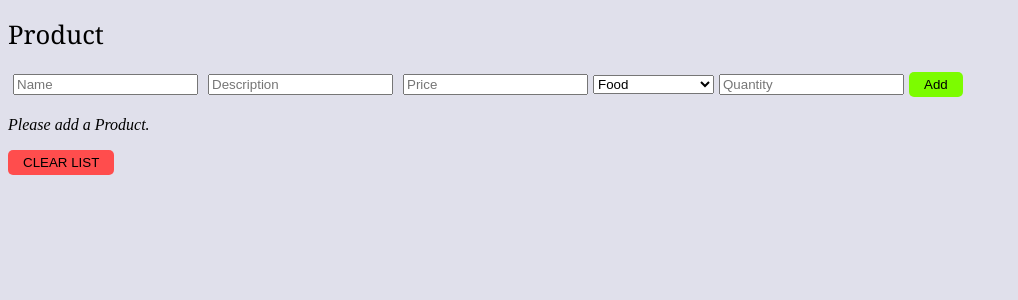
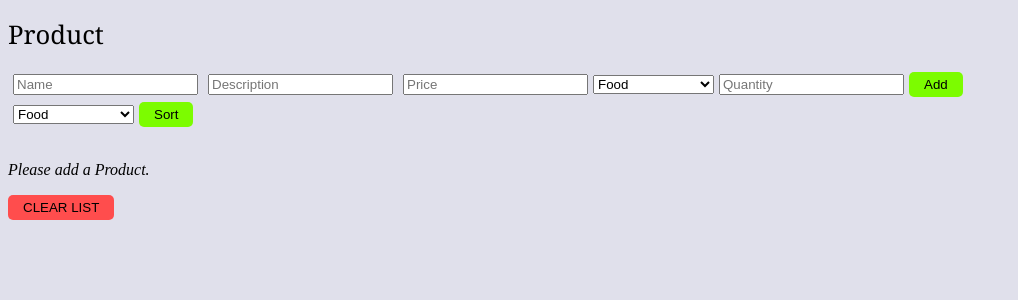
Before and after one commit to alvin7285/BIT306, a React app in the folder reactApp/: page / in a window 1280 px wide. Shown: the top 300 px of the page, without its empty margins (0-1018 px from the left). Built offline with nearby package versions, Linux system fonts and the light colour scheme.

Commit message:
added sort

```diff
--- a/reactApp/src/main.js
+++ b/reactApp/src/main.js
@@ -24,7 +24,15 @@ function addProduct(name, description, price, category, quantity) {
 function deleteProduct(index) {
   return {
     type: 'DELETE_PRODUCT',
-    index: index
+    index: index,
+  };
+}
+
+function sortingProduct(index,filterCategory){
+  return{
+    type: 'SORTING_PRODUCT',
+    index: index,
+    filterCategory:filterCategory
   };
 }
 
@@ -57,6 +65,19 @@ function productApp(state, action) {
         }
       });
 
+      case 'SORTING_PRODUCT':
+        var newState = Object.assign({}, state);
+          if(newState.product.items[action.index].category = filterCategory){
+            return Object.assign({}, state, {
+              product: {
+                items: items
+              }
+            });
+          }
+
+
+        return newState;
+
       case 'CLEAR_PRODUCT':                                        //REDUCER THAT ACCEPTS THE CLEAR ACTION
         return Object.assign({}, state,{
           product:{
@@ -71,6 +92,100 @@ function productApp(state, action) {
 
 var store = createStore(productApp, defaultState);
 
+class SortingProduct extends React.Component {
+  constructor(props) {
+    super(props);
+    this.state = {
+      filterCategory: 'Food',
+    };
+
+    this.handleFilterCategory = this.handleFilterCategory.bind(this);
+    this.onSortingFormSubmit = this.onSortingFormSubmit.bind(this);
+  }
+
+  handleFilterCategory(e) {
+    this.setState({ filterCategory: e.target.value });
+  }
+
+  categoryFilter(filterCategory){
+    this.setState({ filterCategory: filterCategory});
+  }
+
+
+  onSortingFormSubmit(e){
+    e.preventDefault();
+    store.dispatch(sortingProduct(this.props.index, this.props.filterCategory));
+    this.setState({filterCategory: 'Food'});
+  }
+
+
+  render() {
+    return (
+      <div>
+        <form onSubmit={this.state.onSortingFormSubmit}>
+          <select id ="textbox" value={this.state.filterCategory}
+            onChange={this.handleFilterCategory}
+            filterCategory = {this.state.categoryFilter}>
+            <option value="Food">Food</option>
+            <option value="Handcraft Item">Handcraft Item</option>
+            <option value="Homemade Item">Homemade Item</option>
+          </select>
+          <input type="submit" value="Sort" />
+        </form>
+
+        <FilterProductList
+          products={this.props.product}
+          filterCategory={this.state.filterCategory}
+        />
+      </div>
+    );
+  }
+}
+
+class FilterProductList extends React.Component {
+  constructor(props) {
+    super(props);
+    this.state = {
+      items: []
+    };
+  }
+
+  componentWillMount() {
+    store.subscribe(() => {
+      var state = store.getState();
+      this.setState({
+        items: state.product.items
+      });
+    });
+  }
+
+  render() {
+    const filterCategory = this.props.filterCategory;
+
+    var items = [];
+
+    this.state.items.forEach((item, index) => {
+      if (item.name.indexOf(filterCategory) === 2) {
+        item.push(<ProductItem
+          items={items}
+          key={index}
+          index={index}
+          name={item.name}
+          description={item.description}
+          price={item.price}
+          category={item.category}
+          quantity={item.quantity}
+        />);
+      }
+
+    });
+
+    return (
+      <ol class= "flex-bigContainer">{ items }</ol>
+    );
+  }
+}
+
 class ClearButton extends React.Component{                      //INVOKE THE CLEAR METHOD AND RENDER THE CLEAR BUTTON
   clearProduct(){
     store.dispatch(clearProduct());
@@ -78,7 +193,7 @@ class ClearButton extends React.Component{                      //INVOKE THE CLE
 
   render(){
     return(
-      <button id="delete" onClick={this.clearProduct.bind(this)}>CLEAR LIST</button>
+      <button id = "delete"onClick={this.clearProduct.bind(this)}>CLEAR LIST</button>
     );
   }
 }
@@ -172,15 +287,15 @@ class ProductItem extends React.Component {
   render() {
     return (
       <li class="flex-container">
-         <div class="flex-item">Name: {this.props.name}<br /></div>
-         <div class="flex-item">Description: {this.props.description}</div>
-         <div class="flex-item">Price: RM{this.props.price}</div>
-         <div class="flex-item">Category: {this.props.category}</div>
-         <div class="flex-item">Quantity: {this.props.quantity}</div>
+        <div class="flex-item">Name: {this.props.name}</div>
+        <div class="flex-item">Description: {this.props.description}</div>
+        <div class="flex-item">Price: RM{this.props.price}</div>
+        <div class="flex-item">Category: {this.props.category}</div>
+        <div class="flex-item">Quantity: {this.props.quantity}</div>
 
         <a href="#" onClick={this.onDeleteClick.bind(this)}
            class="deleteProduct"style={{textDecoration: 'none'}}>
-         [Delete Product]
+         Delete Product
         </a>
 
       </li>
@@ -189,6 +304,7 @@ class ProductItem extends React.Component {
     );
   }
 }
+
 
 class ProductList extends React.Component {
   constructor(props) {
@@ -231,7 +347,7 @@ class ProductList extends React.Component {
     }
 
     return (
-      <ol class="flex-bigContainer">{ items }</ol>
+      <ol class= "flex-bigContainer">{ items }</ol>
     );
   }
 }
@@ -240,6 +356,7 @@ ReactDOM.render(
   <div>
     <h1>Product</h1>
     <AddProductForm />
+    <SortingProduct />
     <ProductList />
     <ClearButton />
   </div>,
```
